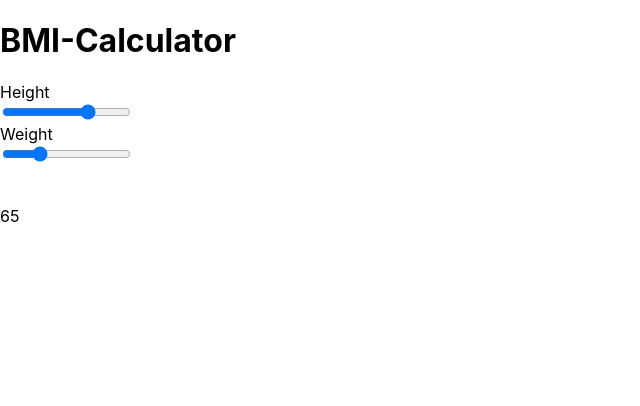
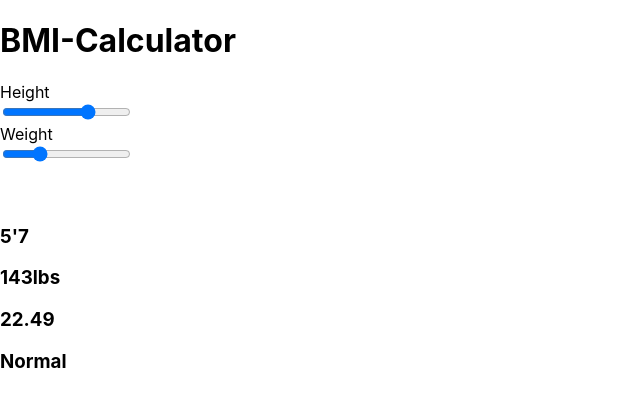
Before and after one commit to YaroslavW/bmi-react-calculator, a React (Create React App) app: page / in a window 1280 px wide. Shown: the top 406 px of the page, without its empty margins (0-640 px from the left). Built offline with nearby package versions, Linux system fonts and the light colour scheme.

Commit message:
Data output in feet and pounds is complete.

```diff
--- a/src/Components/Output.js
+++ b/src/Components/Output.js
@@ -2,15 +2,31 @@ import React, { Component } from 'react';
 
 
 class Output extends Component {
+  toFeet(n){
+    let realFeet = ((n*0.393700) / 12);
+    let feet = Math.floor(realFeet);
+    let inches = Math.round((realFeet - feet) * 12);
+    return feet + "'" + inches;
+  }
+
+  toLbs(n){
+    let nearExact = n/0.45359237;
+    let lbs = Math.floor(nearExact);
+    return lbs;
+  }
+
   render() {
-  	let height=this.props.data.height
-  	let weight=this.props.data.weight
-  	let bmi=this.props.data.bmi
-  	let bmiClass=this.props.data.bmiClass
+    let height = this.toFeet(this.props.data.height);
+    let weight = this.toLbs(this.props.data.weight);
+    let bmi = this.props.data.bmi;
+    let bmiClass = this.props.data.bmiClass;
 
     return (
       <div className="output">
-      	{weight}
+        <h3>{height}</h3>
+        <h3>{weight}lbs</h3>
+        <h3>{bmi}</h3>
+        <h3 className={(this.props.data.bmiClass === "Obese") ? "danger" : ""}>{bmiClass} {(this.props.data.bmiClass === "Obese") ? <a href='http://someproductsite.com'>What Can i Do?</a> : ""}</h3>
       </div>
     );
   }
```
Also changed, not shown: 1 other file (tests, documents, lock files or other folders).
